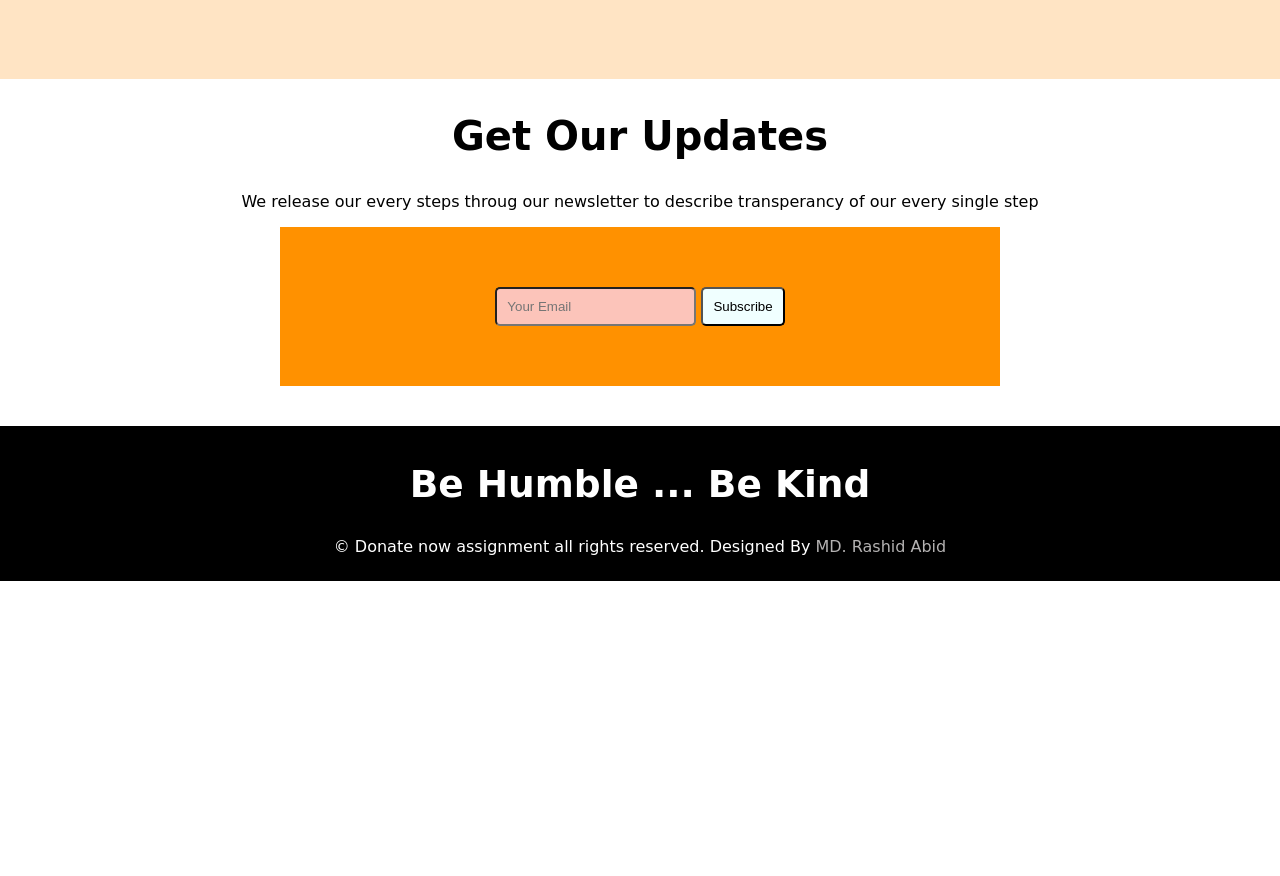
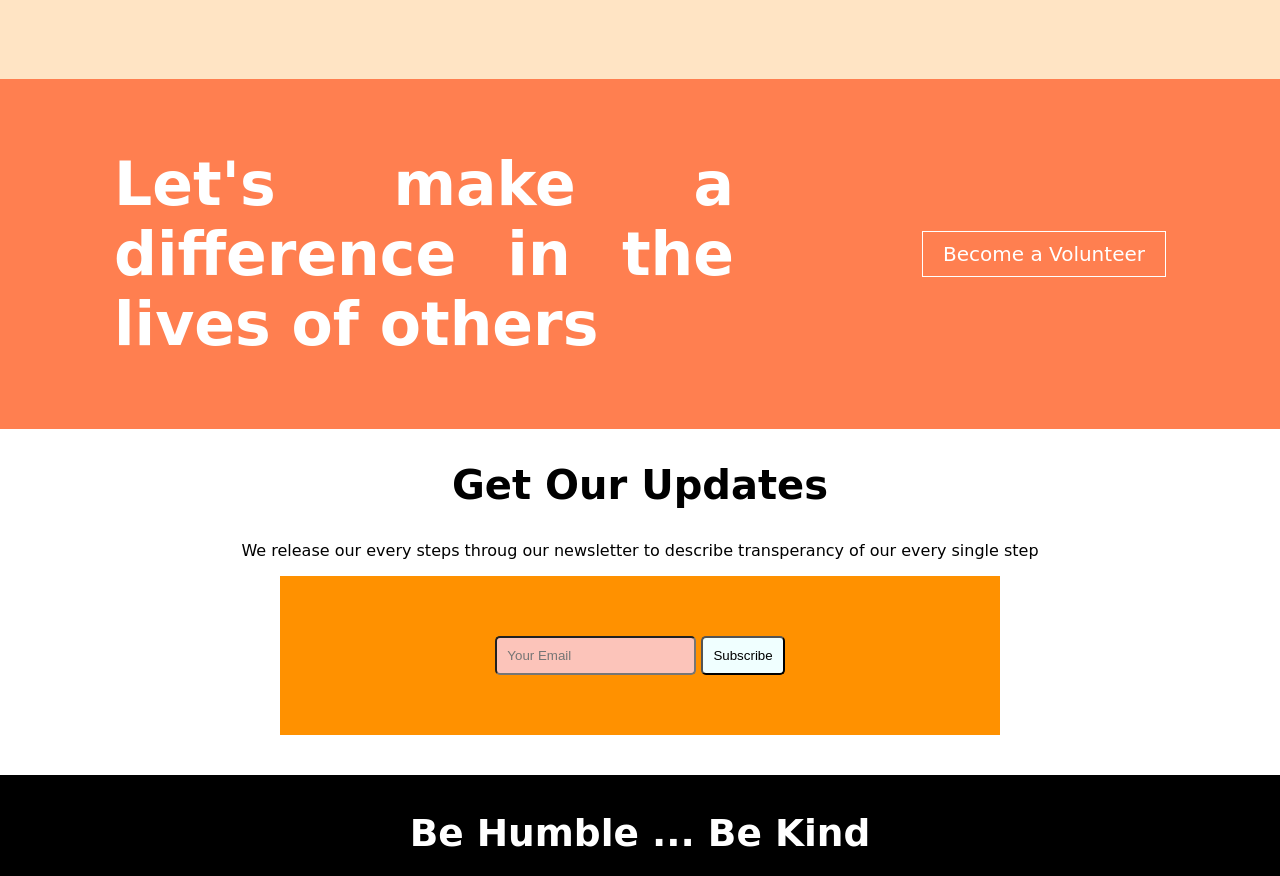
Before and after one commit to shourovdigital/donate-assignment-1, a plain HTML site: page index.html in a window 1280 px wide. Shown: the part 1496-2372 px from the top of the page. Before the commit the page ends 2077 px from the top, so only its background shows below. Drawn offline with Linux system fonts and the light colour scheme; a web font is replaced by a local one.

Commit message:
volunteer update

```diff
--- a/index.html
+++ b/index.html
@@ -15,6 +15,7 @@
             <a href="#" class="donate-btn">Donate Now</a>
         </div>
     </section>
+
     <section class="donate-amount-section">
         <div class="donate-amount">
             <h1>Donate Now</h1>
@@ -33,6 +34,7 @@
         <hr>
         <a href="#" class="donate-btn">Donate Now</a>
     </section>
+
     <section class="donation-plan-section">
         <div class="donate-amount">
             <h1>Our Donation Plan</h1>
@@ -56,16 +58,39 @@
             </div>
         </div>
     </section>
+
+    <section class="volunteer-section">
+        <div class="volunteer-form">
+            <h1>Let's make a difference in the lives of others</h1>
+        </div>
+        <div class="volunteer-btn">
+            <a href="#">Become a Volunteer</a>
+        </div>
+    </section>
+
+    <!-- <section class="volunteer-section">
+        <div class="volunteer-form">
+            <h1>Let's make a difference in the lives of others</h1>
+        </div>
+        <div class="input-email">
+            <form action=""></form>
+        </div>
+        <div class="subscription-btn">
+            <a href="#">Subscribe Now</a>
+        </div>
+    </section> -->
+
     <section class="newsletter-section">
         <div class="subscription">
             <h1>Get Our Updates</h1>
             <p>We release our every steps throug our newsletter to describe transperancy of our every single step</p>
             <div class="subs-box">
                 <input class="subs" type="email" placeholder="Your Email">
-                <button class="subs subs-btn">Subscribe</button>
+                <button class="subs subs-btn" style="outline: none;">Subscribe</button>
             </div>
         </div>
     </section>
+
     <section class="footer-section">
         <div class="footer-text">
             <h1>Be Humble ... Be Kind</h1>
--- a/style.css
+++ b/style.css
@@ -122,7 +122,7 @@ hr{
     background-color: rgb(252, 196, 186);
     padding: 10px;
     border-radius: 5px;
-    outline: none;
+    outline: 0px solid;
 
 }
 .subs-btn{
@@ -156,3 +156,29 @@ hr{
     color: rgb(180, 178, 178);
     font-family: 'Oleo Script Swash Caps', cursive;
 }
+.volunteer-section{
+    background-color: coral;
+    text-align: center;
+    padding: 20px;
+    box-sizing: border-box;
+    display: flex;
+    align-items: center;
+}
+.volunteer-form{
+    text-align: center;
+    margin: 0 auto;
+    font-size: 40px;
+    color: white;
+    width: 50%;
+    text-align: justify;
+}
+.volunteer-btn{
+    margin: 0 auto;
+    padding: 10px 20px;
+    font-size: 20px;
+    border: 1px solid white;
+    color: white;
+}
+.volunteer-btn a{
+    color: white;
+}
```
